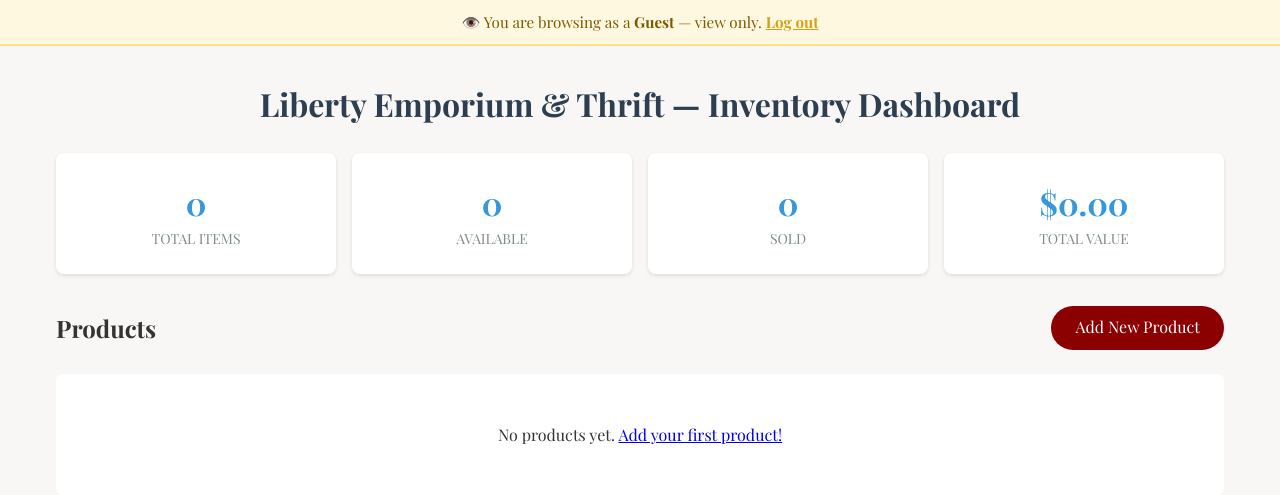
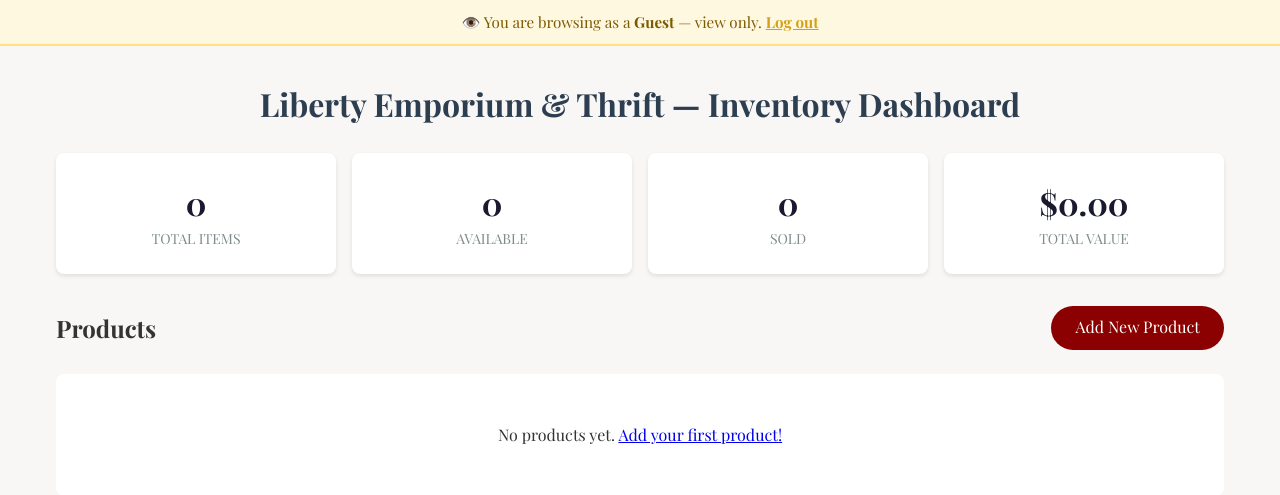
Before and after one commit to Liberty-Emporium/Emporium-and-Thrift-App, a Flask app: page / in a window 1280 px wide. Shown: the part 55-550 px from the top of the page. Run offline with Flask 3, Linux system fonts and the light colour scheme; the visitor is signed in with stand-in values (Sample User, id 1); some libraries are stand-ins or nearby versions; some web fonts are replaced.

Commit message:
style: stat numbers blue → dark; btn-small text forced white
Co-Authored-By: Claude Sonnet 4.6 <noreply@anthropic.com>

```diff
--- a/static/style.css
+++ b/static/style.css
@@ -97,7 +97,7 @@ main {
 .stat-value {
     font-size: 2rem;
     font-weight: bold;
-    color: #3498db;
+    color: #1a1a2e;
 }
 
 .stat-label {
@@ -150,6 +150,7 @@ main {
     padding: 0.5rem 1rem;
     font-size: 0.875rem;
     min-height: 40px;
+    color: white !important;
 }
 
 .products-grid {
```
